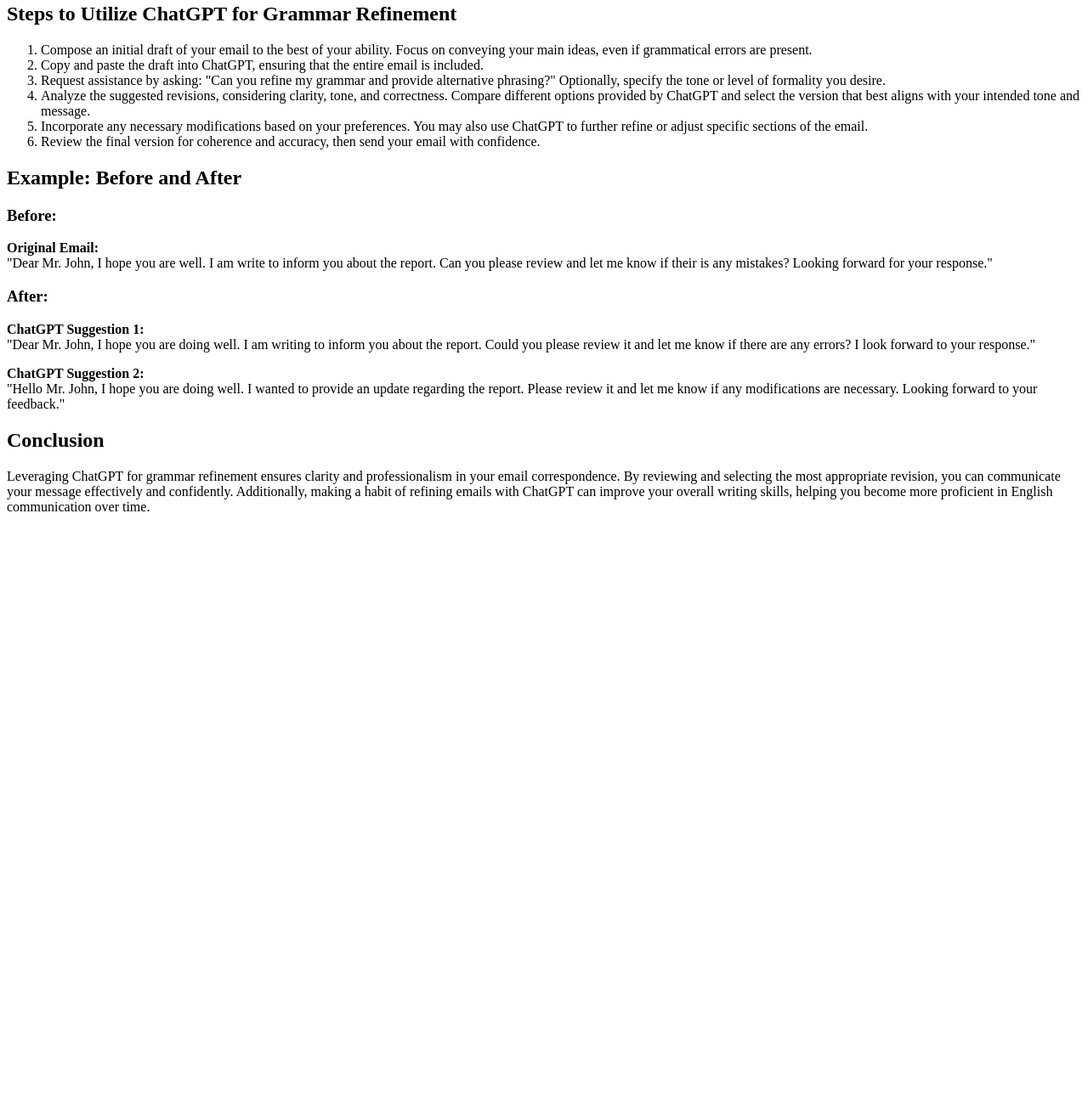
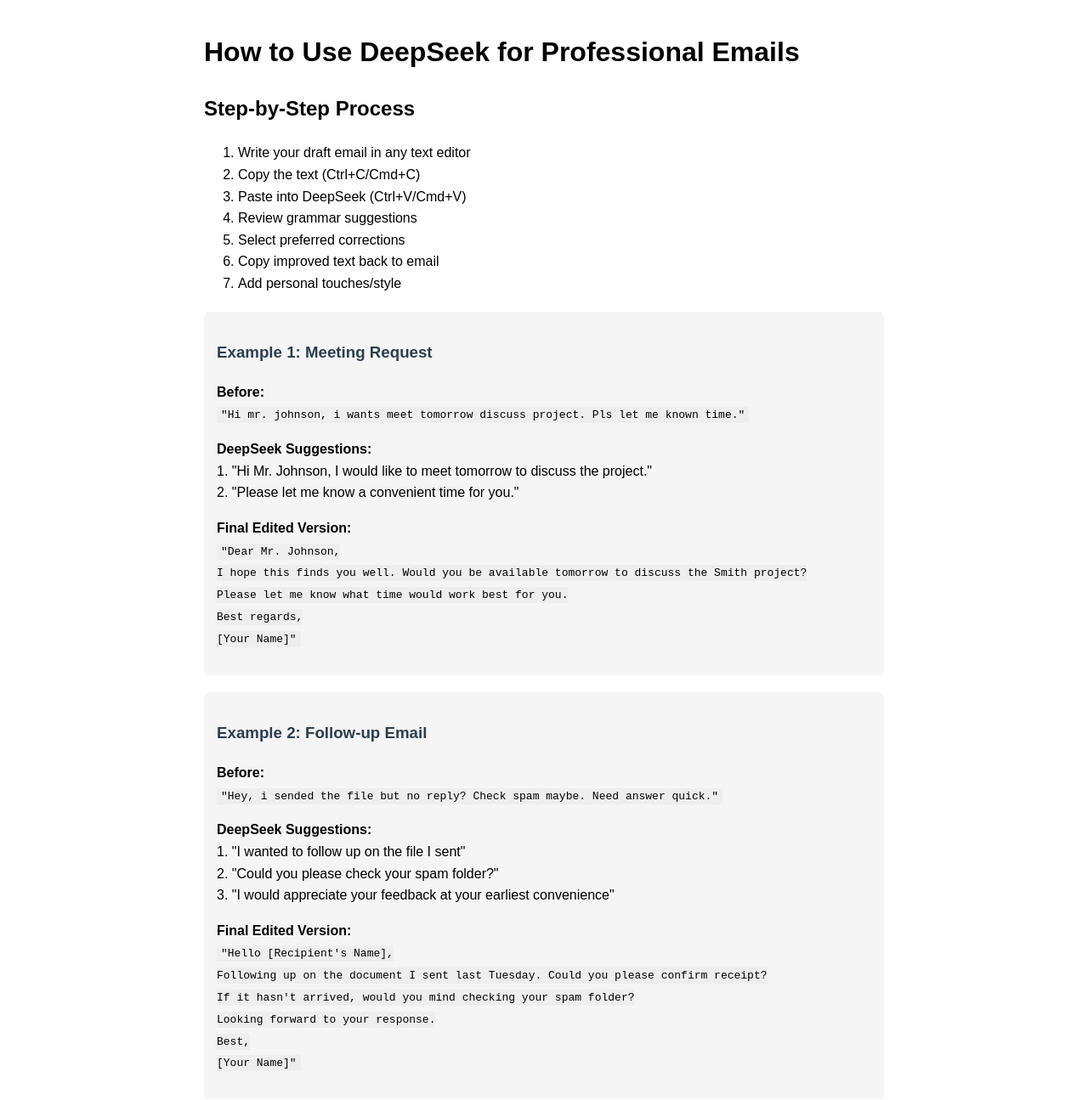
Before and after one commit to Plive21/my-website, a plain HTML site: page index.html in a window 1280 px wide. Shown: the part 5-1300 px from the top of the page at 85% size. Before the commit the page ends 800 px from the top, so only its background shows below. Drawn offline with Linux system fonts and the light colour scheme.

Commit message:
Updated
Updated

```diff
--- /dev/null
+++ b/index.css
@@ -0,0 +1,5 @@
+.tip-box { background: #e3f2fd; padding: 20px; border-left: 4px solid #2196F3; margin: 20px 0; }
+pre { background: white; padding: 15px; border-radius: 5px; overflow-x: auto; }
+table { width: 100%; border-collapse: collapse; margin: 15px 0; }
+th, td { padding: 12px; border: 1px solid #ddd; text-align: left; }
+th { background-color: #f8f9fa; }
--- a/index.html
+++ b/index.html
@@ -1,27 +1,80 @@
-<h2>Steps to Utilize ChatGPT for Grammar Refinement</h2>
-<ol>
-    <li>Compose an initial draft of your email to the best of your ability. Focus on conveying your main ideas, even if grammatical errors are present.</li>
-    <li>Copy and paste the draft into ChatGPT, ensuring that the entire email is included.</li>
-    <li>Request assistance by asking: "Can you refine my grammar and provide alternative phrasing?" Optionally, specify the tone or level of formality you desire.</li>
-    <li>Analyze the suggested revisions, considering clarity, tone, and correctness. Compare different options provided by ChatGPT and select the version that best aligns with your intended tone and message.</li>
-    <li>Incorporate any necessary modifications based on your preferences. You may also use ChatGPT to further refine or adjust specific sections of the email.</li>
-    <li>Review the final version for coherence and accuracy, then send your email with confidence.</li>
-</ol>
+<!DOCTYPE html>
+<html>
+<head>
+    <title>Improve Email Grammar with DeepSeek</title>
+    <style>
+        body { font-family: Arial, sans-serif; line-height: 1.6; max-width: 800px; margin: 0 auto; padding: 20px; }
+        .example { background: #f5f5f5; padding: 15px; margin: 20px 0; border-radius: 5px; }
+        code { background: #eee; padding: 2px 5px; }
+        h3 { color: #2c3e50; }
+    </style>
+</head>
+<body>
+    <h1>How to Use DeepSeek for Professional Emails</h1>
 
-<h2>Example: Before and After</h2>
-<h3>Before:</h3>
-<p><strong>Original Email:</strong><br>
-"Dear Mr. John, I hope you are well. I am write to inform you about the report. Can you please review and let me know if their is any mistakes? Looking forward for your response."
-</p>
+    <h2>Step-by-Step Process</h2>
+    <ol>
+        <li>Write your draft email in any text editor</li>
+        <li>Copy the text (Ctrl+C/Cmd+C)</li>
+        <li>Paste into DeepSeek (Ctrl+V/Cmd+V)</li>
+        <li>Review grammar suggestions</li>
+        <li>Select preferred corrections</li>
+        <li>Copy improved text back to email</li>
+        <li>Add personal touches/style</li>
+    </ol>
 
-<h3>After:</h3>
-<p><strong>ChatGPT Suggestion 1:</strong><br>
-"Dear Mr. John, I hope you are doing well. I am writing to inform you about the report. Could you please review it and let me know if there are any errors? I look forward to your response."
-</p>
+    <div class="example">
+        <h3>Example 1: Meeting Request</h3>
+        <p><strong>Before:</strong><br>
+        <code>"Hi mr. johnson, i wants meet tomorrow discuss project. Pls let me known time."</code></p>
 
-<p><strong>ChatGPT Suggestion 2:</strong><br>
-"Hello Mr. John, I hope you are doing well. I wanted to provide an update regarding the report. Please review it and let me know if any modifications are necessary. Looking forward to your feedback."
-</p>
+        <p><strong>DeepSeek Suggestions:</strong><br>
+        1. "Hi Mr. Johnson, I would like to meet tomorrow to discuss the project."<br>
+        2. "Please let me know a convenient time for you."</p>
 
-<h2>Conclusion</h2>
-<p>Leveraging ChatGPT for grammar refinement ensures clarity and professionalism in your email correspondence. By reviewing and selecting the most appropriate revision, you can communicate your message effectively and confidently. Additionally, making a habit of refining emails with ChatGPT can improve your overall writing skills, helping you become more proficient in English communication over time.</p>
+        <p><strong>Final Edited Version:</strong><br>
+        <code>"Dear Mr. Johnson,<br>
+        I hope this finds you well. Would you be available tomorrow to discuss the Smith project?<br>
+        Please let me know what time would work best for you.<br>
+        Best regards,<br>
+        [Your Name]"</code></p>
+    </div>
+
+    <div class="example">
+        <h3>Example 2: Follow-up Email</h3>
+        <p><strong>Before:</strong><br>
+        <code>"Hey, i sended the file but no reply? Check spam maybe. Need answer quick."</code></p>
+
+        <p><strong>DeepSeek Suggestions:</strong><br>
+        1. "I wanted to follow up on the file I sent"<br>
+        2. "Could you please check your spam folder?"<br>
+        3. "I would appreciate your feedback at your earliest convenience"</p>
+
+        <p><strong>Final Edited Version:</strong><br>
+        <code>"Hello [Recipient's Name],<br>
+        Following up on the document I sent last Tuesday. Could you please confirm receipt?<br>
+        If it hasn't arrived, would you mind checking your spam folder?<br>
+        Looking forward to your response.<br>
+        Best,<br>
+        [Your Name]"</code></p>
+    </div>
+
+    <h2>Key Tips & What to Avoid</h2>
+    <ul>
+        <li>✅ Do: Keep original email open in another tab for easy reference</li>
+        <li>✅ Do: Use "Paste without Formatting" (Ctrl+Shift+V) to avoid style issues</li>
+        <li>❌ Avoid: Blindly accepting all suggestions - check context first</li>
+        <li>❌ Avoid: Making multiple edits without saving backup copies</li>
+        <li>⚠️ Watch For: Overcorrection of intentional informal language</li>
+    </ul>
+
+    <h2>Modification Checklist</h2>
+    <p>After pasting back to email:</p>
+    <ol>
+        <li>Verify names/numbers weren't altered</li>
+        <li>Check paragraph spacing</li>
+        <li>Add personal greetings/signatures</li>
+        <li>Confirm tone matches relationship</li>
+    </ol>
+</body>
+</html>
```
Also changed, not shown: ChatgptGrammer1.html (added, +27 -0 lines).
